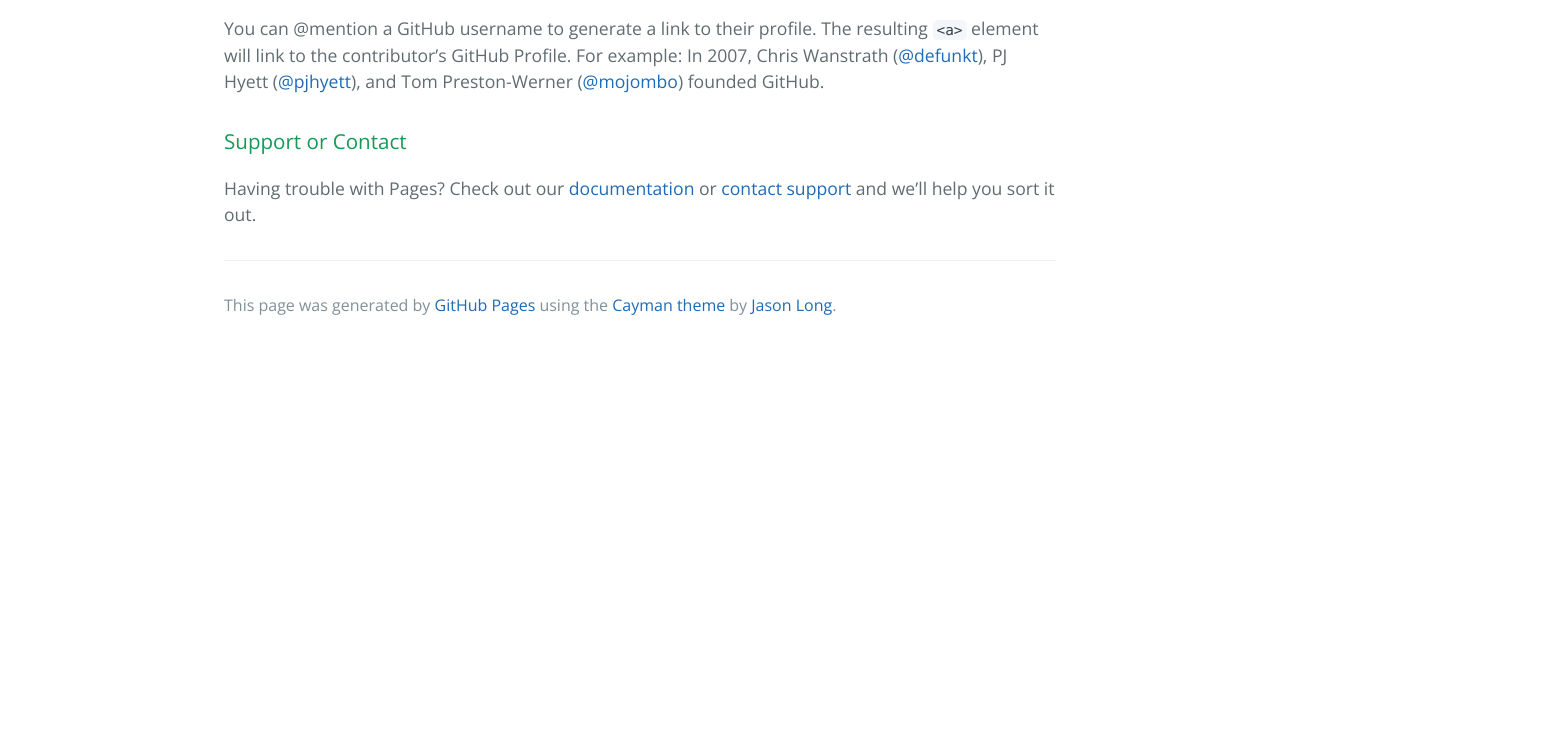
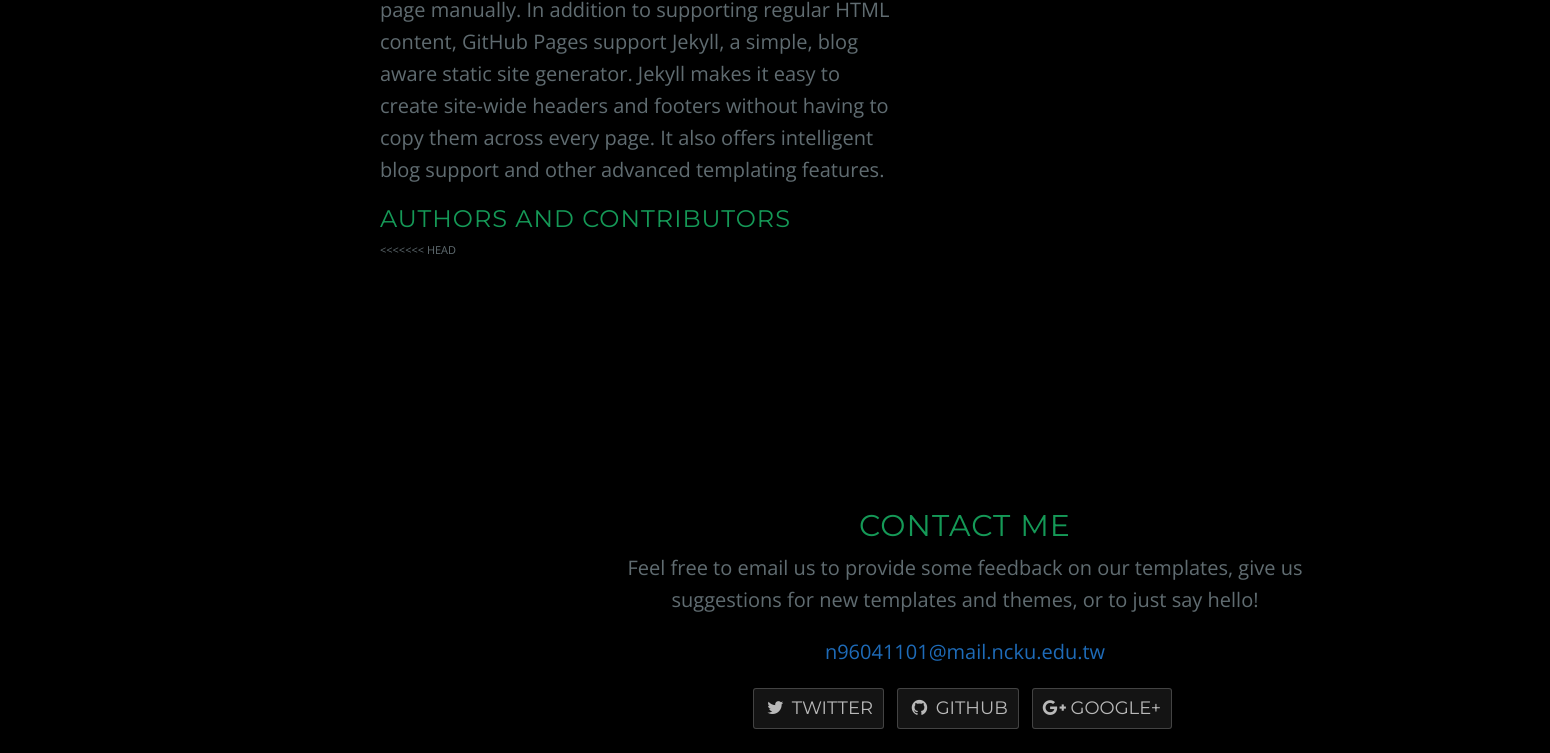
Before and after one commit to servicecourse/servicecourse.github.io, a plain HTML site: page index.html in a window 1280 px wide. Shown: the part 967-1720 px from the top of the page, 1550 px wide, since content can reach past the window. Before the commit the page ends 1316 px from the top, so only its background shows below. Drawn offline with nearby package versions, Linux system fonts and the light colour scheme.

Commit message:
Update index.html

```diff
--- a/index.html
+++ b/index.html
@@ -4,6 +4,37 @@
     <meta charset="UTF-8">
     <title>Crew1274.GitHub.io by crew1274</title>
     <meta name="viewport" content="width=device-width, initial-scale=1">
+<<<<<<< HEAD
+    <meta name="description" content="">
+    <meta name="author" content="">
+
+    <title>Welcome My Website</title>
+    <!-- jQuery -->
+    <script src="js/jquery/jquery.js"></script>
+    <!-- Bootstrap Core JavaScript -->
+    <script src="vendor/bootstrap/js/bootstrap.min.js"></script>
+    <!-- Plugin JavaScript -->
+    <script src="http://cdnjs.cloudflare.com/ajax/libs/jquery-easing/1.3/jquery.easing.min.js"></script>
+    <!-- Theme JavaScript -->
+    <script src="js/grayscale.min.js"></script>
+    <!-- Bootstrap Core CSS -->
+    <link href="vendor/bootstrap/css/bootstrap.min.css" rel="stylesheet">
+
+    <!-- Custom Fonts -->
+    <link href="vendor/font-awesome/css/font-awesome.min.css" rel="stylesheet" type="text/css">
+    <link href="http://fonts.googleapis.com/css?family=Lora:400,700,400italic,700italic" rel="stylesheet" type="text/css">
+    <link href="http://fonts.googleapis.com/css?family=Montserrat:400,700" rel="stylesheet" type="text/css">
+
+    <!-- Theme CSS -->
+    <link href="css/grayscale.min.css" rel="stylesheet">
+
+    <!-- HTML5 Shim and Respond.js IE8 support of HTML5 elements and media queries -->
+    <!-- WARNING: Respond.js doesn't work if you view the page via file:// -->
+    <!--[if lt IE 9]>
+        <script src="https://oss.maxcdn.com/libs/html5shiv/3.7.0/html5shiv.js"></script>
+        <script src="https://oss.maxcdn.com/libs/respond.js/1.4.2/respond.min.js"></script>
+    <![endif]-->
+=======
     <link rel="stylesheet" type="text/css" href="stylesheets/normalize.css" media="screen">
     <link href='https://fonts.googleapis.com/css?family=Open+Sans:400,700' rel='stylesheet' type='text/css'>
     <link rel="stylesheet" type="text/css" href="stylesheets/stylesheet.css" media="screen">
@@ -14,6 +45,7 @@
       <h1 class="project-name">Crew1274.GitHub.io</h1>
       <h2 class="project-tagline">Introduce myself</h2>
     </section>
+>>>>>>> a0ee34fde2aa69b81774598314bd063c7ce79b36
 
     <section class="main-content">
       <h3>
@@ -34,7 +66,32 @@
 <h3>
 <a id="authors-and-contributors" class="anchor" href="#authors-and-contributors" aria-hidden="true"><span aria-hidden="true" class="octicon octicon-link"></span></a>Authors and Contributors</h3>
 
+<<<<<<< HEAD
+    <!-- Contact Section -->
+    <section id="contact" class="container content-section text-center">
+        <div class="row">
+            <div class="col-lg-8 col-lg-offset-2">
+                <h2>Contact Me</h2>
+                <p>Feel free to email us to provide some feedback on our templates, give us suggestions for new templates and themes, or to just say hello!</p>
+                <p><a href="mailto:n96041101@mail.ncku.edu.tw">n96041101@mail.ncku.edu.tw</a>
+                </p>
+                <ul class="list-inline banner-social-buttons">
+                    <li>
+                        <a href="https://twitter.com/SBootstrap" class="btn btn-default btn-lg"><i class="fa fa-twitter fa-fw"></i> <span class="network-name">Twitter</span></a>
+                    </li>
+                    <li>
+                        <a href="https://github.com/IronSummitMedia/startbootstrap" class="btn btn-default btn-lg"><i class="fa fa-github fa-fw"></i> <span class="network-name">Github</span></a>
+                    </li>
+                    <li>
+                        <a href="https://plus.google.com/+Startbootstrap/posts" class="btn btn-default btn-lg"><i class="fa fa-google-plus fa-fw"></i> <span class="network-name">Google+</span></a>
+                    </li>
+                </ul>
+            </div>
+        </div>
+    </section>
+=======
 <p>You can @mention a GitHub username to generate a link to their profile. The resulting <code>&lt;a&gt;</code> element will link to the contributor’s GitHub Profile. For example: In 2007, Chris Wanstrath (<a href="https://github.com/defunkt" class="user-mention">@defunkt</a>), PJ Hyett (<a href="https://github.com/pjhyett" class="user-mention">@pjhyett</a>), and Tom Preston-Werner (<a href="https://github.com/mojombo" class="user-mention">@mojombo</a>) founded GitHub.</p>
+>>>>>>> a0ee34fde2aa69b81774598314bd063c7ce79b36
 
 <h3>
 <a id="support-or-contact" class="anchor" href="#support-or-contact" aria-hidden="true"><span aria-hidden="true" class="octicon octicon-link"></span></a>Support or Contact</h3>
```
